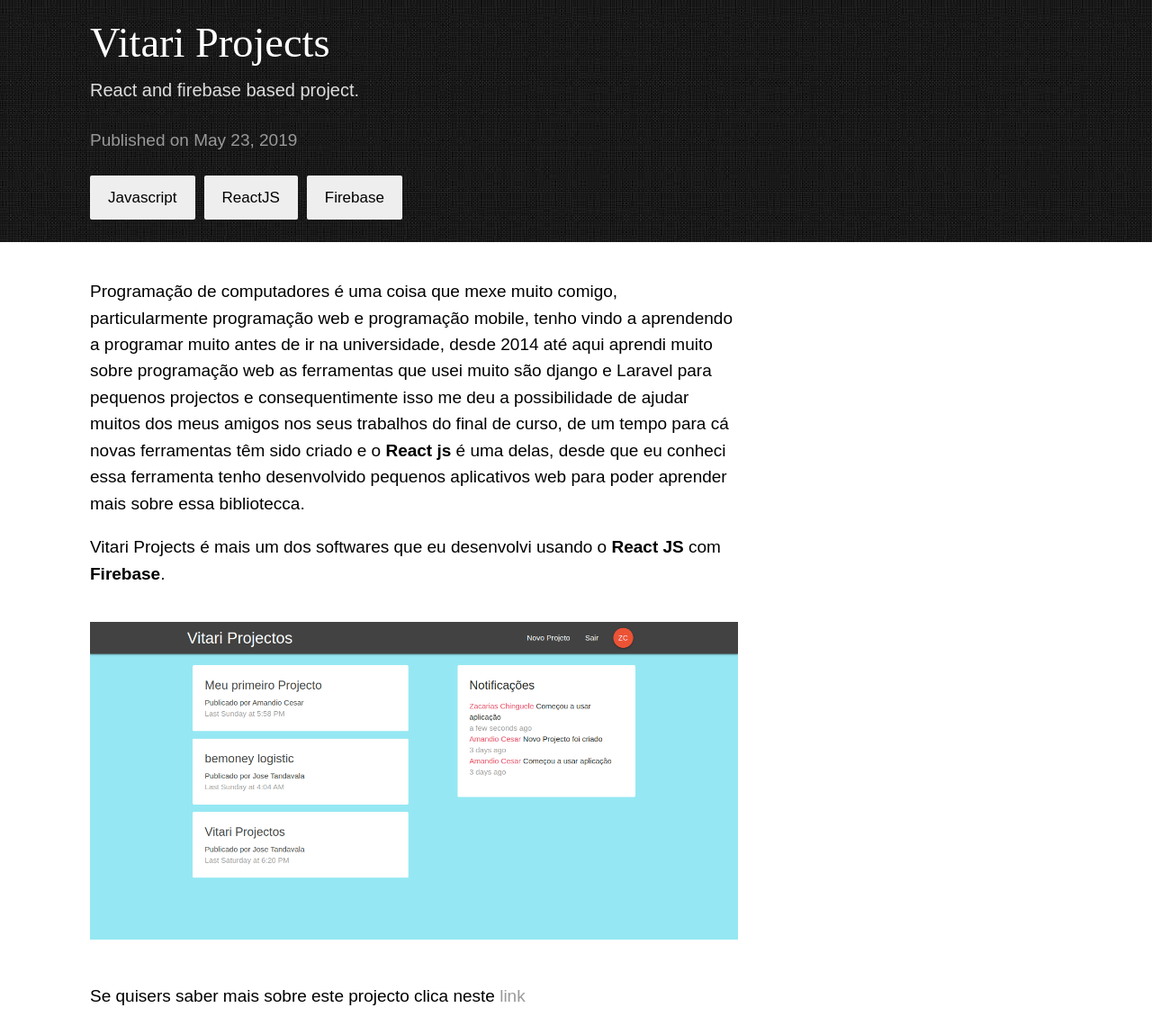
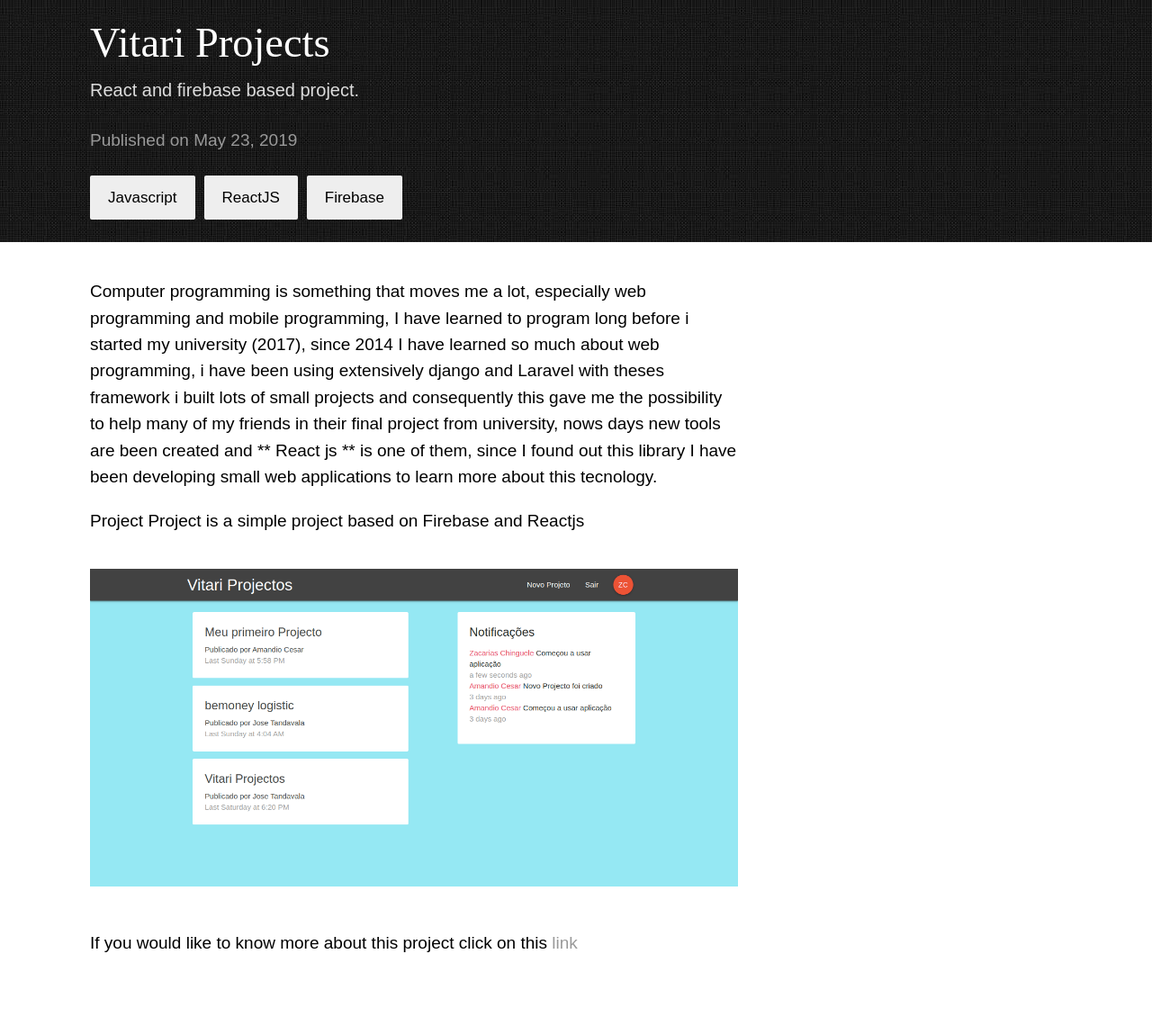
Before and after one commit to tandavala/tandavala.github.io, a Jekyll site: the page built from _posts/2019-06-30-vitari-projects.markdown, in a window 1280 px wide. Shown: the whole page at 90% size. Built offline with Jekyll 4.4.1, drawn with Linux system fonts in a browser that asks for light colours; after the commit the page ends 1081 px from its top, so only the background shows below that.

Commit message:
actualizando o projecot vitari projects

```diff
--- a/_layouts/home.html
+++ b/_layouts/home.html
@@ -19,7 +19,7 @@ layout: page
     </div>
 
     <div class="post">
-      {%- if site.show_excerpts -%} {{ post.excerpt | truncatewords: 100 }} {%-
+      {%- if site.show_excerpts -%} {{ post.excerpt | truncatewords: 30 }} {%-
       endif -%}
     </div>
   </li>
--- a/_posts/2019-06-30-vitari-projects.markdown
+++ b/_posts/2019-06-30-vitari-projects.markdown
@@ -6,10 +6,10 @@ date: 2019-05-23 21:03:36 +0530
 categories: Javascript ReactJS Firebase
 ---
 
-Programação de computadores é uma coisa que mexe muito comigo, particularmente programação web e programação mobile, tenho vindo a aprendendo a programar muito antes de ir na universidade, desde 2014 até aqui aprendi muito sobre programação web as ferramentas que usei muito são django e Laravel para pequenos projectos e consequentimente isso me deu a possibilidade de ajudar muitos dos meus amigos nos seus trabalhos do final de curso, de um tempo para cá novas ferramentas têm sido criado e o **React js** é uma delas, desde que eu conheci essa ferramenta tenho desenvolvido pequenos aplicativos web para poder aprender mais sobre essa bibliotecca.
+Computer programming is something that moves me a lot, especially web programming and mobile programming, I have learned to program long before i started my university (2017), since 2014 I have learned so much about web programming, i have been using extensively django and Laravel with theses framework i built lots of small projects and consequently this gave me the possibility to help many of my friends in their final project from university, nows days new tools are been created and ** React js ** is one of them, since I found out this library I have been developing small web applications to learn more about this tecnology.
 
-Vitari Projects é mais um dos softwares que eu desenvolvi usando o **React JS** com **Firebase**.
+Project Project is a simple project based on Firebase and Reactjs
 
 <img src="/assets/images/projects/vitari-projects.png" >
 
-Se quisers saber mais sobre este projecto clica neste [link](https://github.com/tandavala/vitari-projectos)
+If you would like to know more about this project click on this [link](https://github.com/tandavala/vitari-projectos)
```
